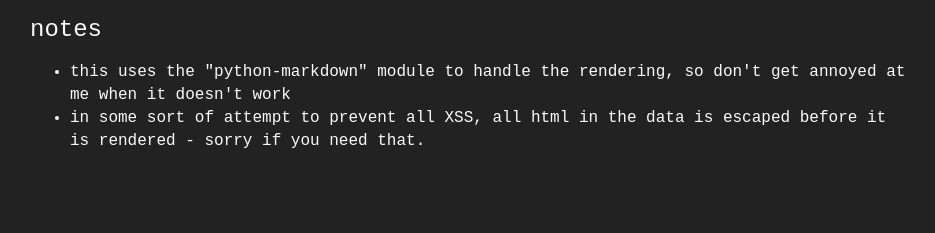
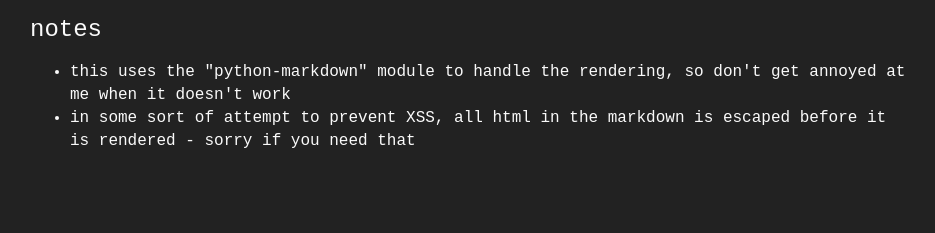
Before and after one commit to GeorgeHoneywood/markdowner, a Flask app: page / in a window 1280 px wide. Shown: the part 567-800 px from the top of the page, without its empty margins (170-1105 px from the left). Run offline with Flask 2, Linux system fonts and the light colour scheme; some libraries are stand-ins or nearby versions.

Commit message:
fixed engligh

```diff
--- a/templates/index.html
+++ b/templates/index.html
@@ -18,7 +18,7 @@
         <h3>notes</h3>
         <ul>
             <li>this uses the "python-markdown" module to handle the rendering, so don't get annoyed at me when it doesn't work</li>
-            <li>in some sort of attempt to prevent all XSS, all html in the data is escaped before it is rendered - sorry if you need that.</li>
+            <li>in some sort of attempt to prevent XSS, all html in the markdown is escaped before it is rendered - sorry if you need that</li>
         </ul>
     </div>
 {% endblock %}
```
